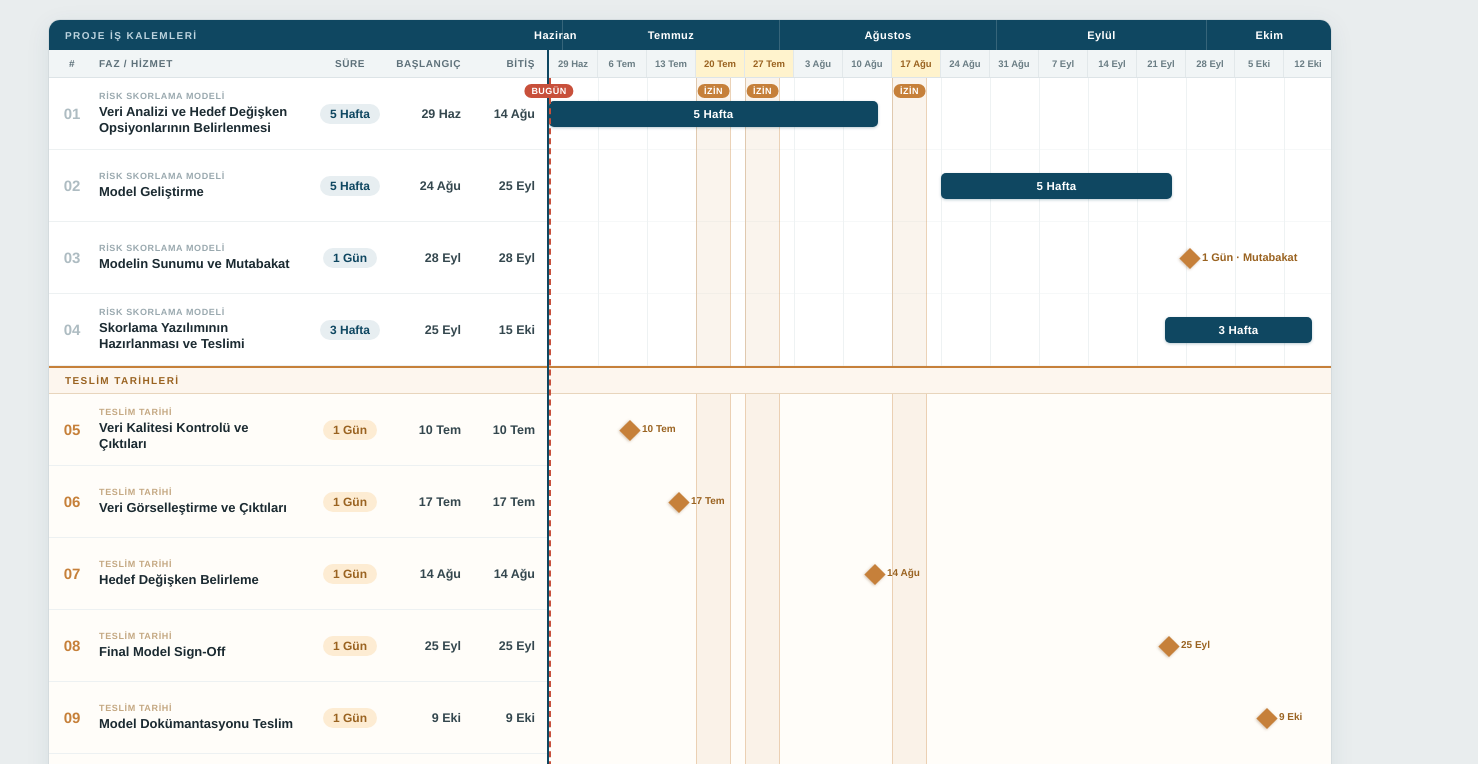
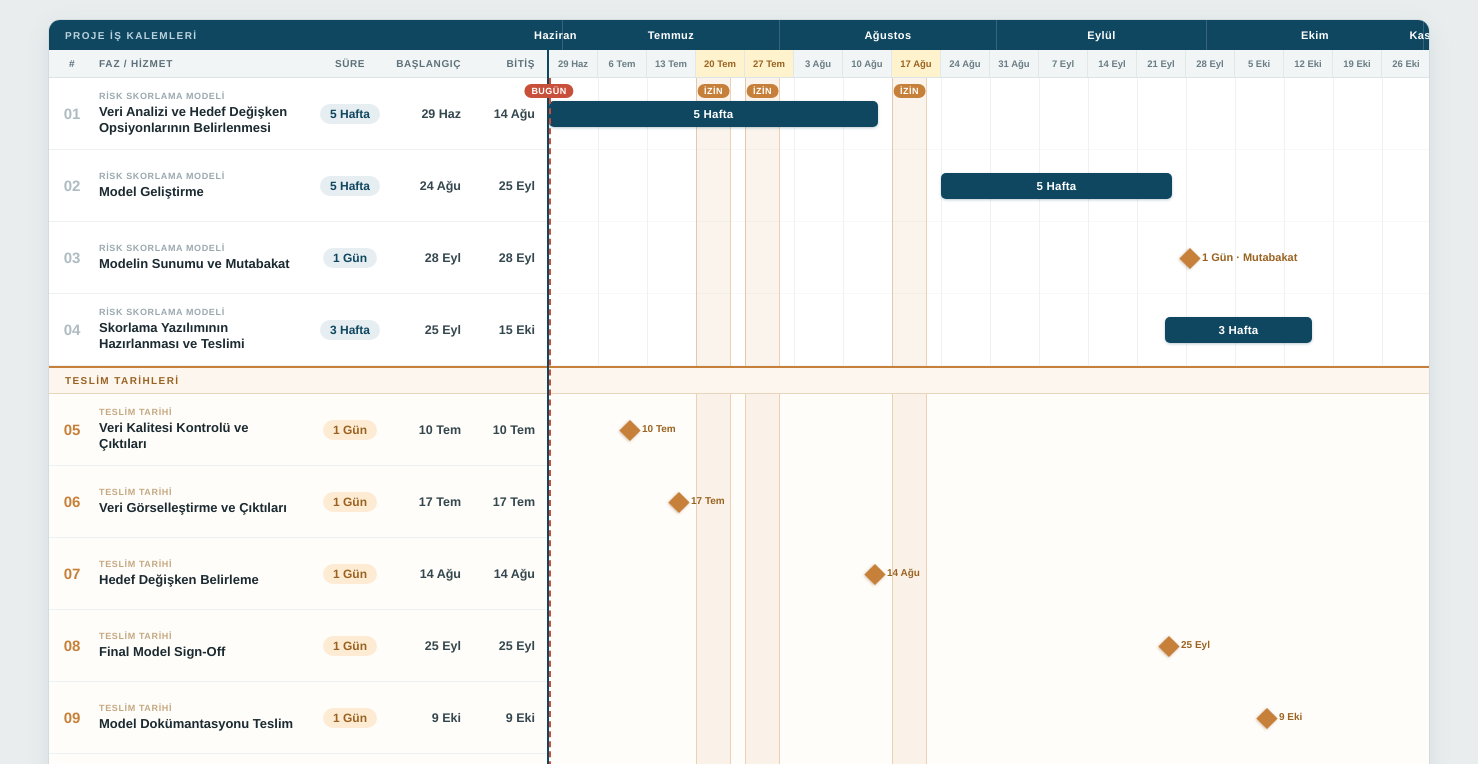
Before and after one commit to hakanmaz/PayTR-Chargeback-Model-Development, a plain HTML site: page index.html in a window 1280 px wide. Shown: the part 139-903 px from the top of the page, 1478 px wide, since content can reach past the window. Drawn offline with Linux system fonts and the light colour scheme.

Commit message:
Restore timeline width with 2-week trailing padding
Prevents the chart from shrinking when a phase uses fixed dates
shorter than the original computed duration.

Co-Authored-By: Claude Opus 4.8 <noreply@anthropic.com>

```diff
--- a/index.html
+++ b/index.html
@@ -86,7 +86,7 @@ function render(config) {
   const milestoneDates = RAW_MILESTONES.map(m => parse(m.date));
   const lastMilestone = milestoneDates.reduce((max, d) => d > max ? d : max, lastEnd);
   const fwd = (7 - lastMilestone.getDay()) % 7;
-  const tEnd = add(lastMilestone, fwd);
+  const tEnd = add(add(lastMilestone, fwd), 14); // 2 haftalık görsel boşluk
 
   const DAY_PX = 7;
   const SEP_H = 28; // kilometre taşları bölüm başlığı yüksekliği
```
